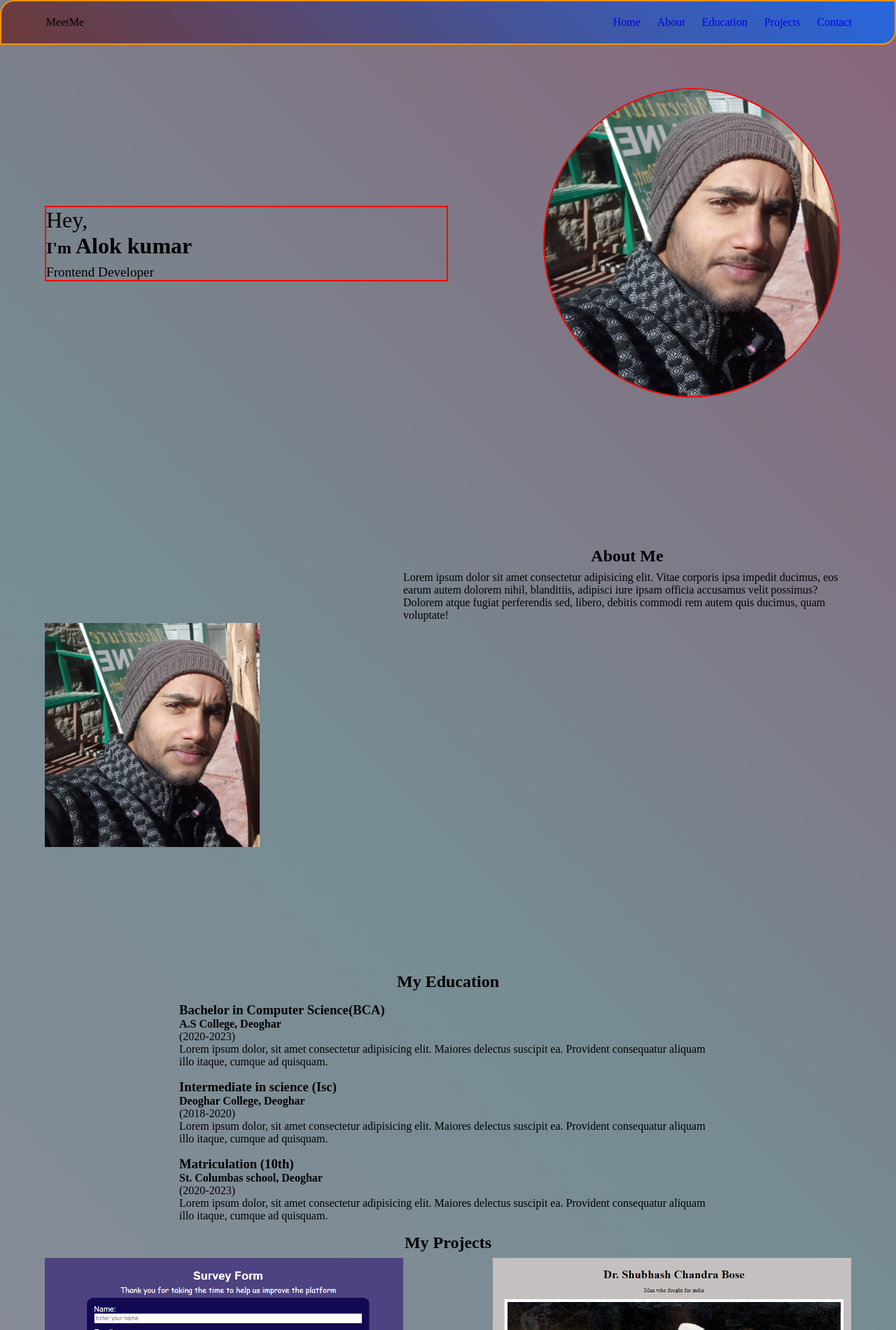
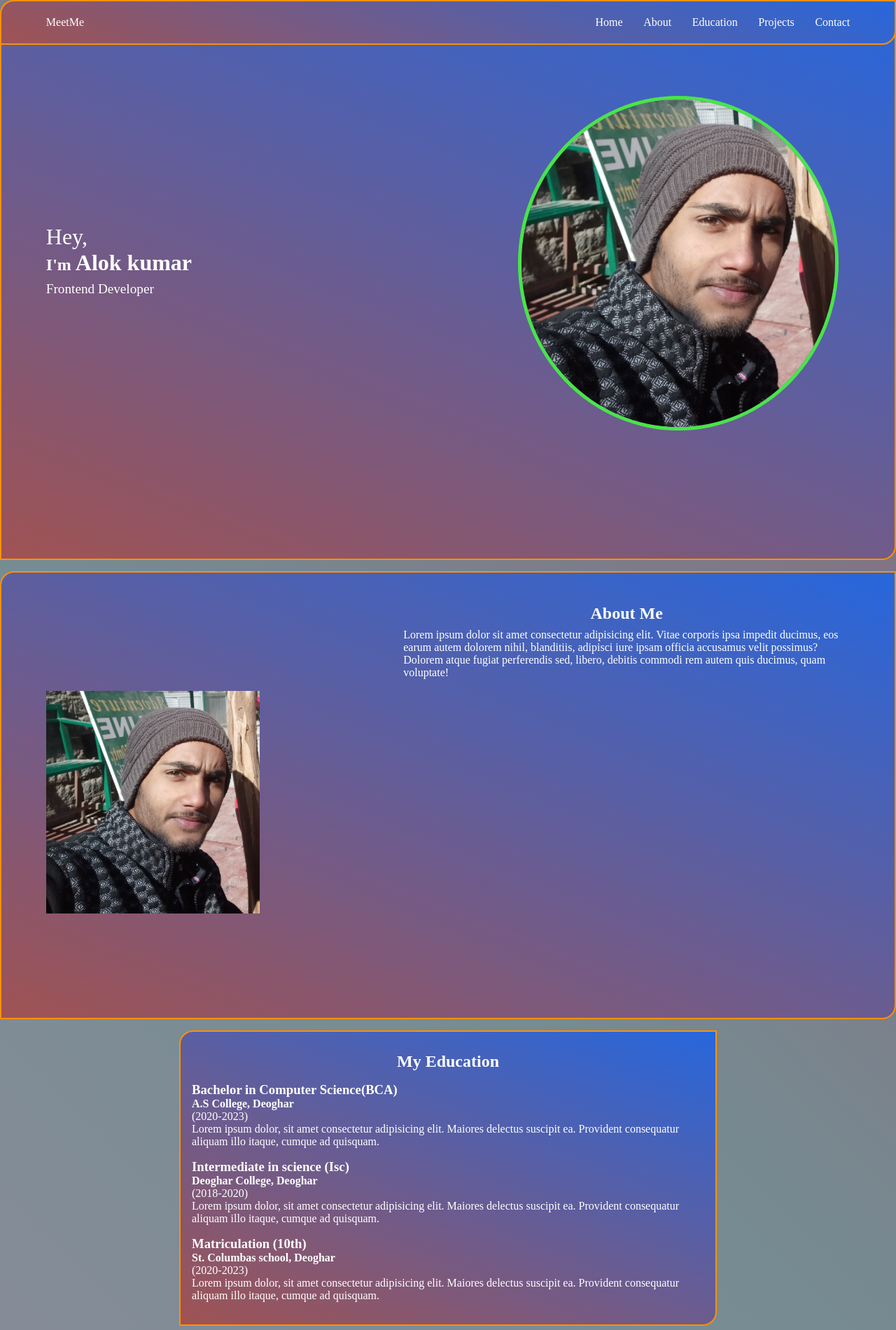
Before and after one commit to codeAlok/freecodecamp_webdesign_prct, a plain HTML site: page 20_Portfolio_alok/index.html in a window 1280 px wide. Shown: the top 1900 px of the page at 70% size. Drawn offline with Linux system fonts and the light colour scheme.

Commit message:
2nd update css

```diff
--- a/20_Portfolio_alok/styles.css
+++ b/20_Portfolio_alok/styles.css
@@ -8,6 +8,7 @@ body{
     background: linear-gradient(45deg, rgba(34, 23,56,0.5), rgba(26, 64, 74, 0.6), rgba(86, 34, 65, 0.7));
 }
 a{
+    color: white;
     text-decoration: none;
 }
 
@@ -21,6 +22,8 @@ h2{
     border: 2px solid rgb(252, 145, 5);
     border-top-left-radius: 20px;
     border-bottom-right-radius: 20px;
+    background: linear-gradient(22deg, rgb(160, 83, 83), rgb(39, 103, 221));
+    color: white;
     width: 100vw;
     min-height: 8vh;
     position: fixed;
@@ -29,7 +32,6 @@ h2{
     display: flex;
     justify-content: space-between;
     align-items: center;
-    background: linear-gradient(45deg, rgb(109, 57, 57), rgb(39, 103, 221));
 }
 #logo{
     margin-left: 5%;
@@ -45,20 +47,30 @@ h2{
 #navbar ul li{
     display: inline-block;
     list-style: none;
-    margin: 0 10px;
+    margin: 0 0.5em;
+    padding: 0.3em;
+    border-radius: 20px;
+}
+
+#navbar ul li:hover{
+    background-color: rgb(243, 132, 29);
+    color: rgb(30, 44, 236);
 }
 
 
 /* ***** Welcome-section ****** */
 #welcome-section{
-
+    border: 2px solid rgb(252, 145, 5);
+    border-top-left-radius: 20px;
+    border-bottom-right-radius: 20px;
+    background: linear-gradient(22deg, rgb(160, 83, 83), rgb(39, 103, 221));
+    color: white;
     width: 100vw;
-    height: 92vh;
+    height: 100vh;
     position: relative;
 }
 
 .hello{
-    border: 2px solid red;
     position: absolute;
     top: 40%;
     left: 5%;
@@ -70,10 +82,10 @@ h2{
 }
 
 .hello p{
-
     padding-top: 0.5rem;
     font-size: 1.2rem;
 }
+
 #welcome-section img{
     margin: 1rem;
     position: absolute;
@@ -81,14 +93,21 @@ h2{
     height: 60%;
     top: 15%;
     border-radius: 50%;
-    border: 2px solid red;
+    border: 5px solid rgb(74, 228, 74);
 }
 
 /* **** About-section ****** */
 #about{
+    border: 2px solid rgb(252, 145, 5);
+    border-top-left-radius: 20px;
+    border-bottom-right-radius: 20px;
+    background: linear-gradient(22deg, rgb(160, 83, 83), rgb(39, 103, 221));
+    color: white;
    position: relative;
-    width: 100vw;
+    width: 100%;
     height: 80vh;
+    padding: 1em;
+    margin: 1em 0;
 
 }
 
@@ -115,9 +134,15 @@ h2{
 
 /* ***** education -section ****** */
 #education{
+    border: 2px solid rgb(252, 145, 5);
+    border-top-left-radius: 20px;
+    border-bottom-right-radius: 20px;
+    background: linear-gradient(22deg, rgb(160, 83, 83), rgb(39, 103, 221));
+    color: white;
     width: 60%;
     max-width: 1000px;
-    margin: 0 auto;
+    margin: 1em auto;
+    padding: 1em;
 }
 
 #education .study{
@@ -127,9 +152,16 @@ h2{
 
 /* ****** Projects ******* */
 #projects{
+    border: 2px solid rgb(252, 145, 5);
+    border-top-left-radius: 20px;
+    border-bottom-right-radius: 20px;
+    background: linear-gradient(22deg, rgb(160, 83, 83), rgb(39, 103, 221));
+    color: white;
     width: 100%;
 }
-
+#projects h3{
+    font-size: 1rem;
+}
 #projects .container{
     width: 100%;
     display: flex;
@@ -139,6 +171,7 @@ h2{
 }
 .project-tile{
     width: 40%;
+    margin: 0.5em;
 }
 
 .project-tile a img{
@@ -162,9 +195,22 @@ h2{
 
 }
 
-@media (max-width: 500px){
+@media (max-width: 550px){
     #navbar ul li{
         margin: 0 3px;
+    }
+
+    .hello span{
+        font-size: 1.5rem;
+    }
+
+    .hello p{
+        padding-top: 0.4rem;
+        font-size: 0.8rem;
+    }
+
+    #project h3{
+        font-size: 0.5rem;
     }
 }
 
```
